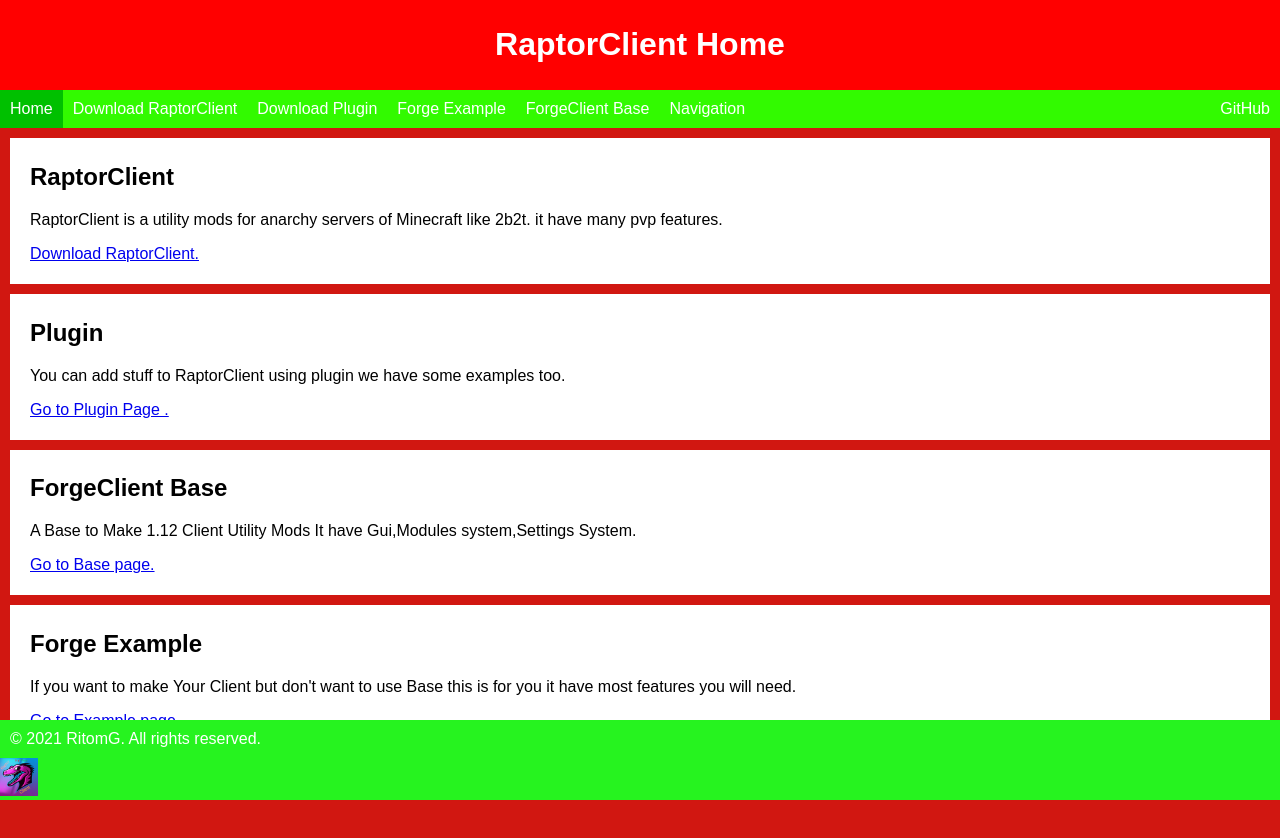
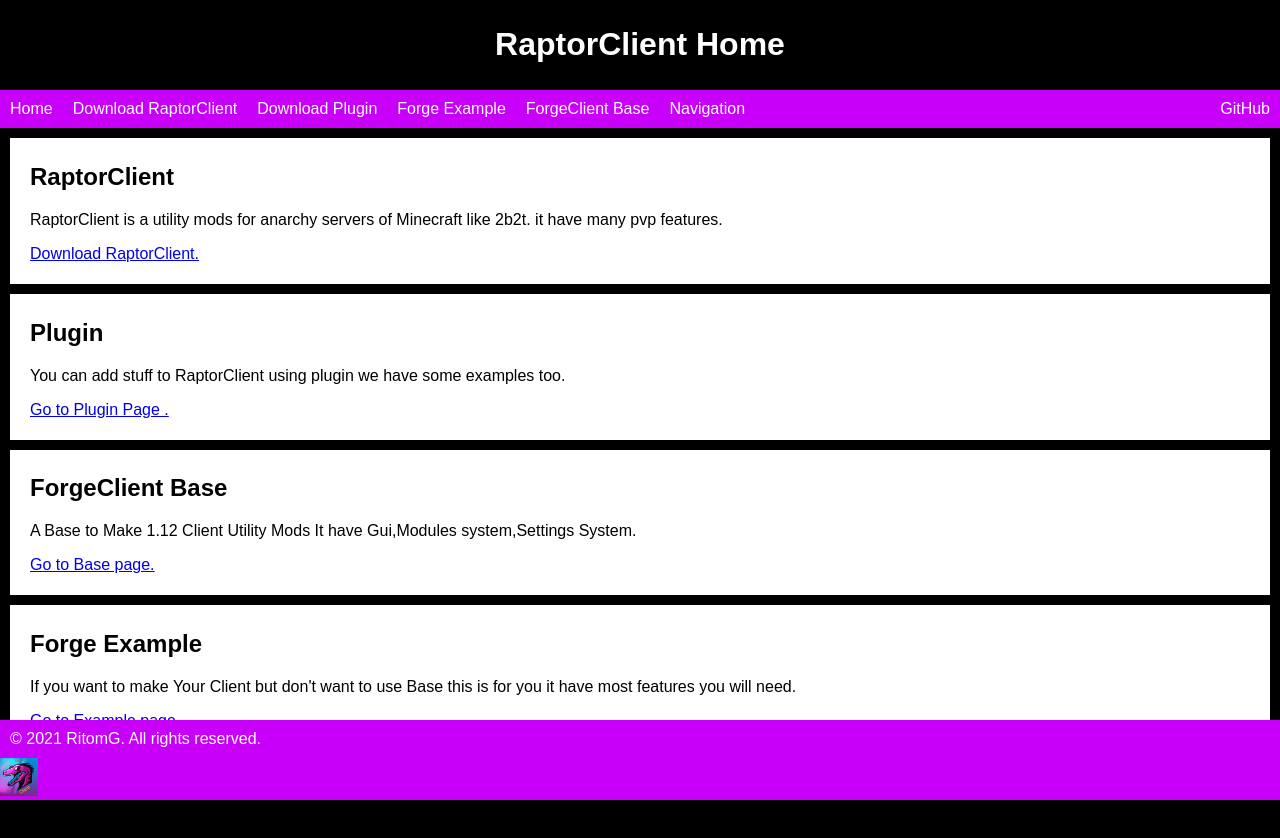
Before and after one commit to RaptorClientDevelopment/RaptorClient.com, a plain HTML site: page index.html in a window 1280 px wide. Drawn offline with Linux system fonts and the light colour scheme.

Commit message:
Update main.css

```diff
--- a/main.css
+++ b/main.css
@@ -1,13 +1,13 @@
 
 body {
-	background-color: #d11711;
+	background-color: #000000;
 	font-family: arial,helvetica,sans-serif;
 	margin: 0;
 }
 
 header {
 	color: white;
-	background-color: rgb(255, 0, 0);
+	background-color: rgb(0, 0, 0);
 	text-align: center;
 	padding: 5px;
 }
@@ -19,7 +19,7 @@
 
 nav {
 	overflow: hidden;
-	background-color: #32fa00;
+	background-color: #c800fa;
 	position: -webkit-sticky;
 	position: sticky;
 	top: 0;
@@ -34,7 +34,7 @@
 	padding: 10px 10px;
 }
 nav a.active {
-	background-color: #00c000;
+	background-color: #c800fa;
 }
 
 nav a:hover {
@@ -48,7 +48,7 @@
 }
 
 footer {
-	background-color: #26f31f;
+	background-color: #c800fa;
 	color: white;
 	width: 100%;
 	position: -webkit-sticky;
```
